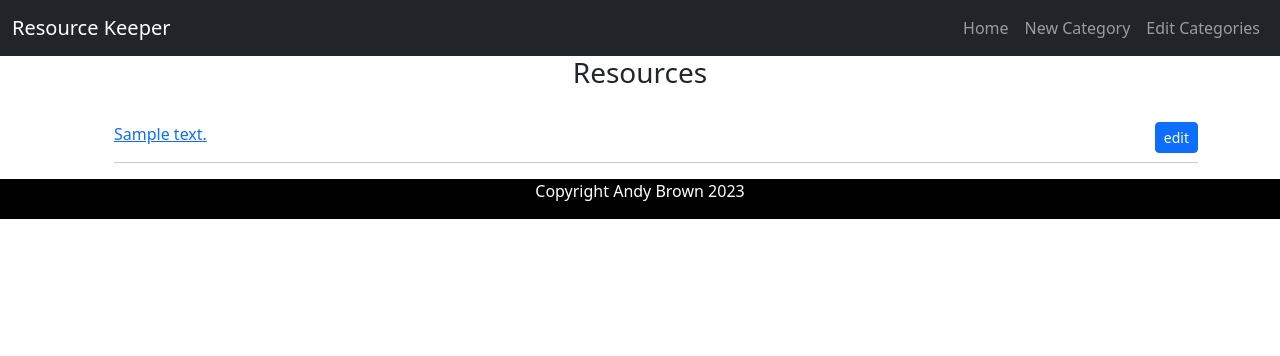
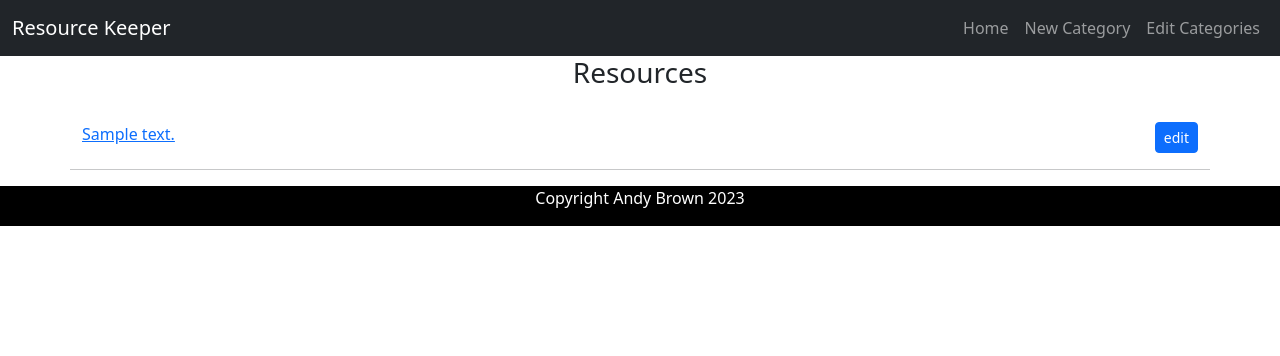
Before and after one commit to doctorandrewbrown/flask-resource-keeper, a Flask app: page /view_resources/1 in a window 1280 px wide. Shown: the top 356 px of the page. Run offline with Flask 3, Linux system fonts and the light colour scheme; tables that the repository leaves empty hold one stand-in row (values such as "Sample post").

Commit message:
refactor results list as rows

```diff
--- a/resource_keeper/templates/view_resources.html
+++ b/resource_keeper/templates/view_resources.html
@@ -1,12 +1,16 @@
 {% extends "base.html" %}
 {% block content %}
 <h3 class="text-center pb-4">Resources</h3>
-<ul style="list-style-type: none;">
-    {% for resource in resources %}
-    <li class="mb-3">
-        <a target="_blank" href="{{resource.resource_url}}">{{resource.resource_description}}</a>
-        <button class="float-end btn btn-primary btn-sm">edit</button><hr>
-    </li>
-    {% endfor %}
-</ul>
+    <div class="row">
+        {% for resource in resources %}
+        <div class=" col-sm-12 col-md-6">
+            <a target="_blank" href="{{resource.resource_url}}">{{resource.resource_description}}</a>
+        </div>
+        <div class="col-sm-12 col-md-6">
+            <button class="float-end btn btn-primary btn-sm">edit</button>
+        </div>
+        <hr class="mt-3">
+        {% endfor %}
+    </div>
+
 {% endblock %}
```
